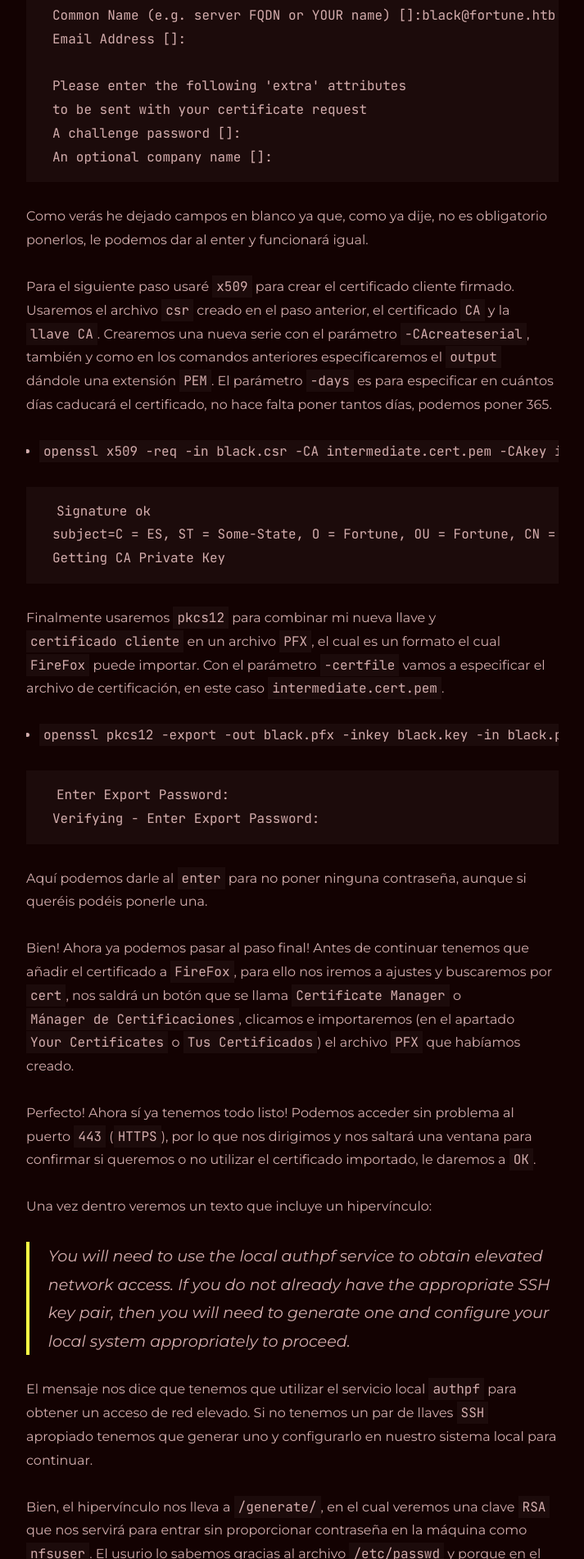
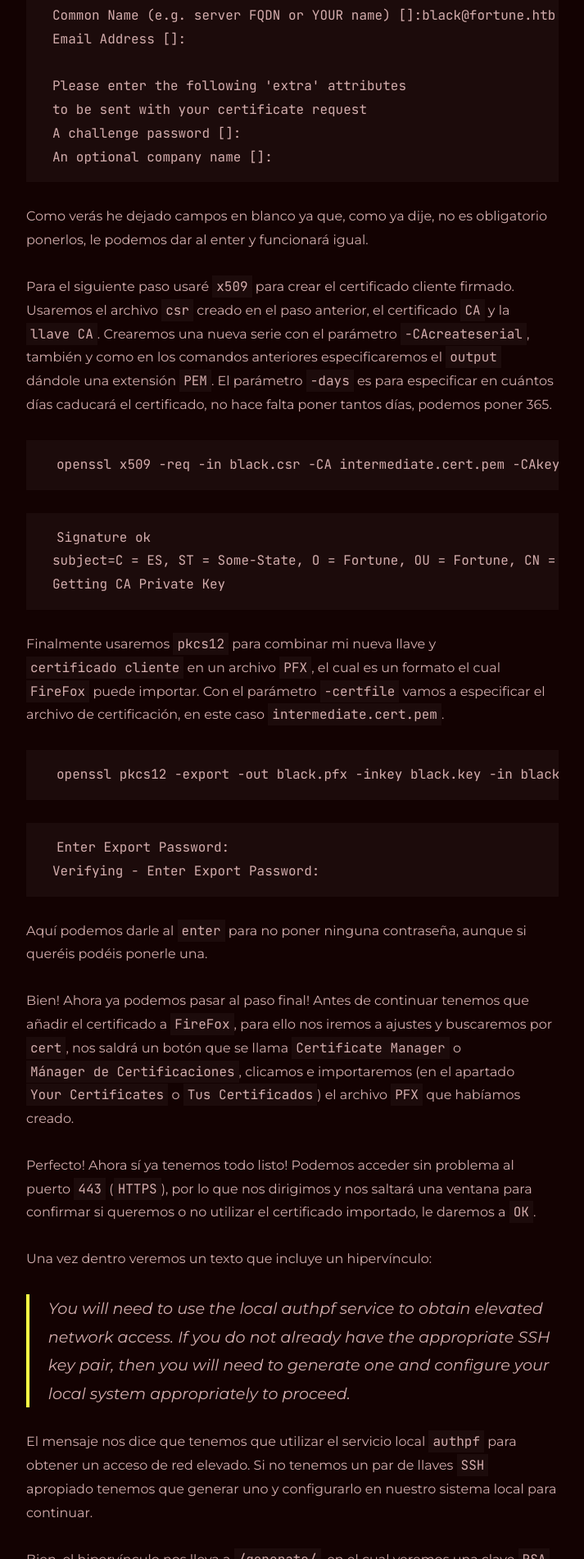
Before and after one commit to BlackCage/BlackCage.github.io, a Jekyll site: the page built from all_collections/_posts/2022-11-27-fortune-htb.md, in a window 1280 px wide. Shown: the part 4498-6400 px from the top of the page at 82% size, without its empty margins (283-996 px from the left). Built offline with Jekyll 4.4.1, drawn with Linux system fonts in a browser that asks for light colours.

````diff
--- a/all_collections/_posts/2022-11-27-fortune-htb.md
+++ b/all_collections/_posts/2022-11-27-fortune-htb.md
@@ -144,7 +144,9 @@ Como verás he dejado campos en blanco ya que, como ya dije, no es obligatorio p
 
 Para el siguiente paso usaré [`x509`](https://www.openssl.org/docs/man1.1.1/man1/x509.html) para crear el certificado cliente firmado. Usaremos el archivo `csr` creado en el paso anterior, el certificado `CA` y la `llave CA`. Crearemos una nueva serie con el parámetro `-CAcreateserial`, también y como en los comandos anteriores especificaremos el `output` dándole una extensión `PEM`. El parámetro `-days` es para especificar en cuántos días caducará el certificado, no hace falta poner tantos días, podemos poner 365.
 
-- `openssl x509 -req -in black.csr -CA intermediate.cert.pem -CAkey intermediate.key.pem -CAcreateserial -out black.pem -days 1024`
+```
+openssl x509 -req -in black.csr -CA intermediate.cert.pem -CAkey intermediate.key.pem -CAcreateserial -out black.pem -days 1024
+```
 
 ```
 Signature ok
@@ -154,7 +156,9 @@ Getting CA Private Key
 
 Finalmente usaremos [`pkcs12`](https://www.openssl.org/docs/man1.1.1/man1/openssl-pkcs12.html) para combinar mi nueva llave y `certificado cliente` en un archivo `PFX`, el cual es un formato el cual `FireFox` puede importar. Con el parámetro `-certfile` vamos a especificar el archivo de certificación, en este caso `intermediate.cert.pem`.
 
-- `openssl pkcs12 -export -out black.pfx -inkey black.key -in black.pem -certfile intermediate.cert.pem`
+```
+openssl pkcs12 -export -out black.pfx -inkey black.key -in black.pem -certfile intermediate.cert.pem
+```
 
 ```
 Enter Export Password:
````
